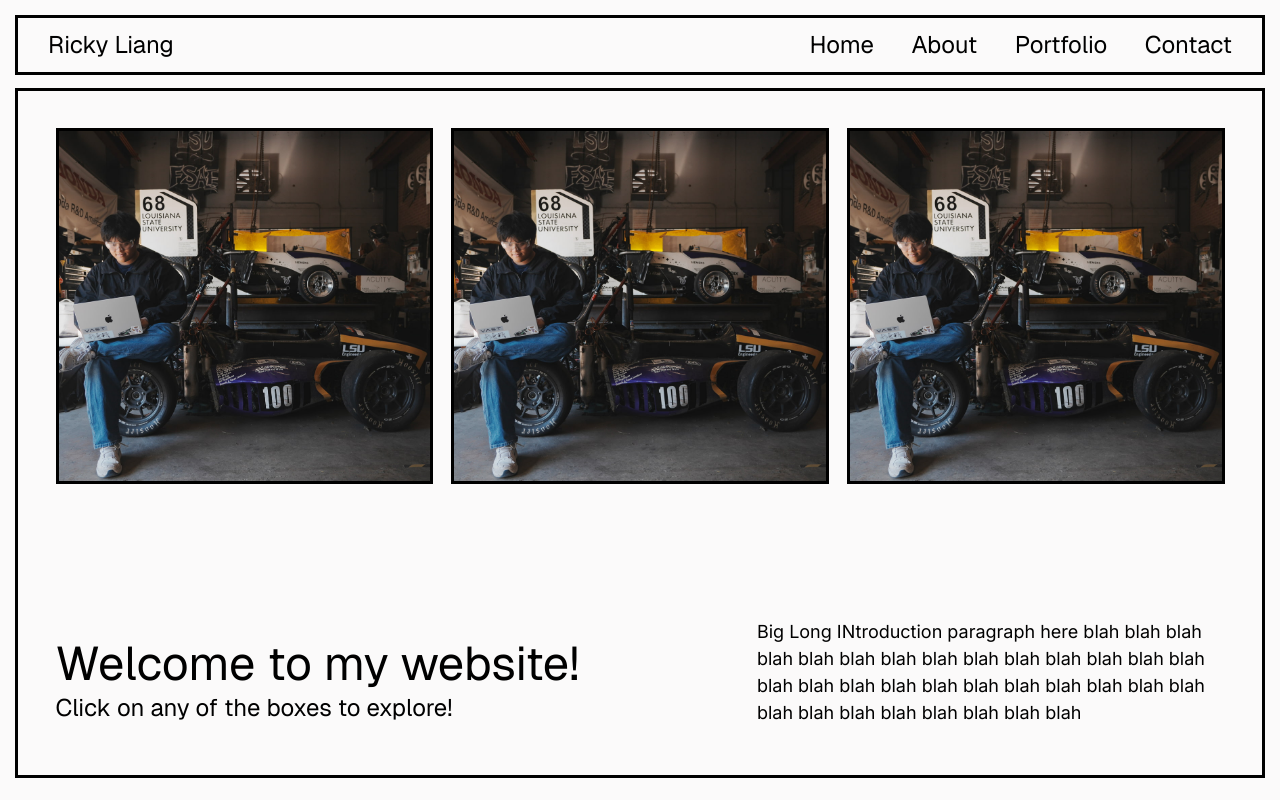
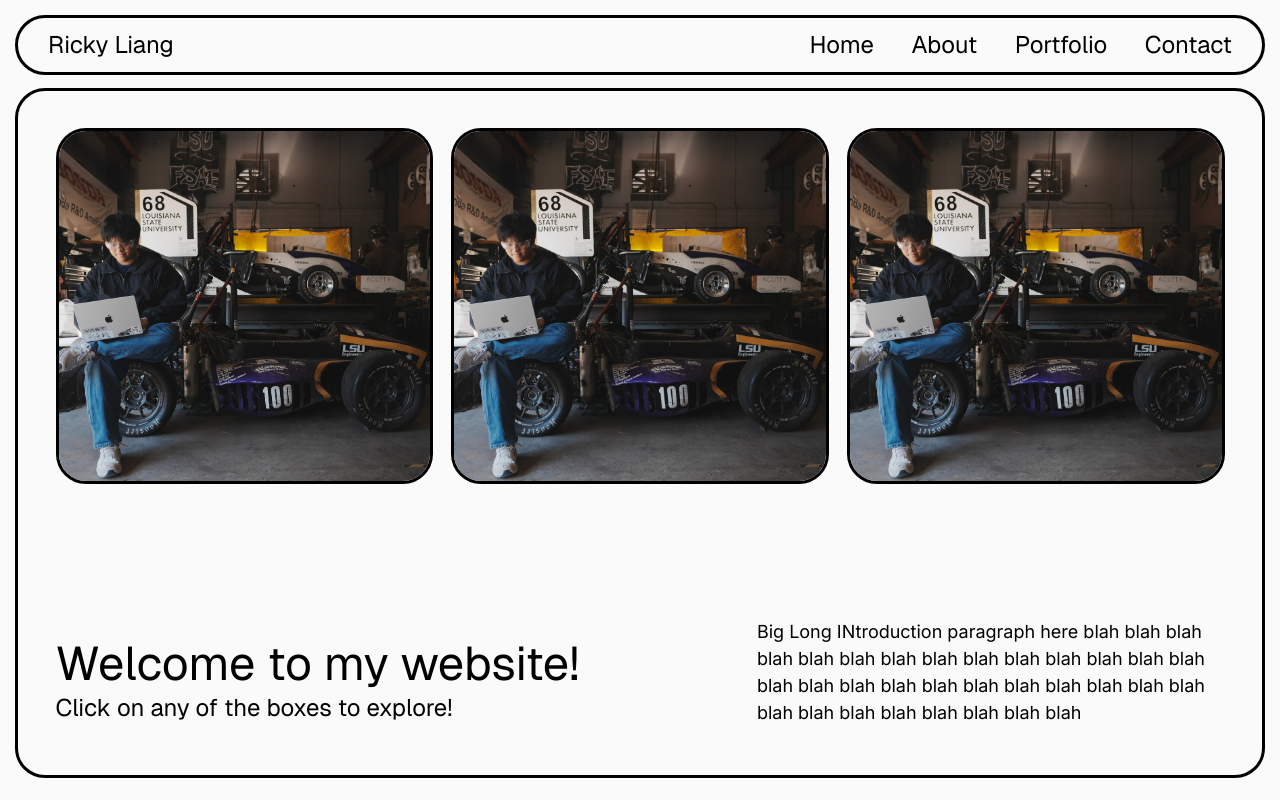
Before and after one commit to liangricky7/liangricky7.github.io, a React (Vite) app: page / in a window 1280 px wide. Built offline with nearby package versions, Linux system fonts and the light colour scheme.

Commit message:
feat: add border radius

```diff
--- a/src/components/Navbar.jsx
+++ b/src/components/Navbar.jsx
@@ -22,7 +22,7 @@ export const Navbar = () => {
     return (
         <>
             <div className="fixed w-full z-10">
-                <div className="w-[var(--common-width)] h-[60px] border-[length:var(--border-width)] border-[var(--black)] bg-[var(--background)] mx-auto mt-[1rem] px-8 flex items-center justify-between">
+                <div className="w-[var(--common-width)] h-[60px] rounded-[var(--common-border-radius)] border-[length:var(--border-width)] border-[var(--black)] bg-[var(--background)] mx-auto mt-[1rem] px-8 flex items-center justify-between">
                     <h3 id='nav-item'>Ricky Liang</h3>
                     <div
                         className='flex gap-10'
--- a/src/main.css
+++ b/src/main.css
@@ -13,6 +13,8 @@
 	--common-width: calc(100% - 2rem);
     --border-width: 3px;
 
+    --common-border-radius: 2rem;
+    --small-border-radius: 2rem;
 }
 
 @layer base {
@@ -240,4 +242,6 @@ html {
 
 	margin-top: 1rem;
 	margin-inline: auto;
+
+	border-radius: var(--common-border-radius);
 }
--- a/src/pages/Home.jsx
+++ b/src/pages/Home.jsx
@@ -200,14 +200,14 @@ const Home = () => {
                 className="w-[var(--common-width)] mx-auto h-[calc(100vh-65px-2rem-1rem)]" // mt must always be twice the last rem subtracted in height calc
                 id="home-landing-container"
             >
-                <div className="w-full h-full border-[length:var(--border-width)] border-[var(--black)] p-5 flex flex-col justify-between gap-8 bg-[var(--background)]">
+                <div className="w-full h-full rounded-[var(--common-border-radius)] border-[length:var(--border-width)] border-[var(--black)] p-5 flex flex-col justify-between gap-8 bg-[var(--background)]">
                     <div className="h-[55%] flex gap-5 mx-5 mt-5"> {/* gap must be same as parent padding */ }
                         {subframes.map((img, i) => (
                             <img
                                 key={i}
                                 src={img.src}
                                 alt={img.title}
-                                className={`home-landing-subframe-thumbnail min-w-0 w-0 flex-1 h-full object-cover cursor-pointer border-3`}
+                                className={`home-landing-subframe-thumbnail min-w-0 w-0 flex-1 h-full object-cover cursor-pointer rounded-[var(--common-border-radius)] border-3`}
                                 id={`home-thumbnail-${i}`}
                                 onClick={() => openSubframe(i)}
                             />
@@ -229,7 +229,7 @@ const Home = () => {
                 {/* subframes */}
                 {selected !== null && (
                     <div
-                        className="absolute inset-0 z-5 border-[length:var(--border-width)] p-5 flex flex-col justify-between"
+                        className="absolute inset-0 z-5 rounded-[var(--small-border-radius)] border-[length:var(--border-width)] p-5 flex flex-col justify-between overflow-hidden"
                         style={{
                             backgroundImage: `url(${subframes[selected].src})`,
                             backgroundSize: "cover",
--- a/src/styles/_index.css
+++ b/src/styles/_index.css
@@ -13,6 +13,8 @@
 	--common-width: calc(100% - 2rem);
     --border-width: 3px;
 
+    --common-border-radius: 2rem;
+    --small-border-radius: 2rem;
 }
 
 @layer base {
--- a/src/styles/loading.css
+++ b/src/styles/loading.css
@@ -9,4 +9,6 @@
 
 	margin-top: 1rem;
 	margin-inline: auto;
+
+	border-radius: var(--common-border-radius);
 }
```
